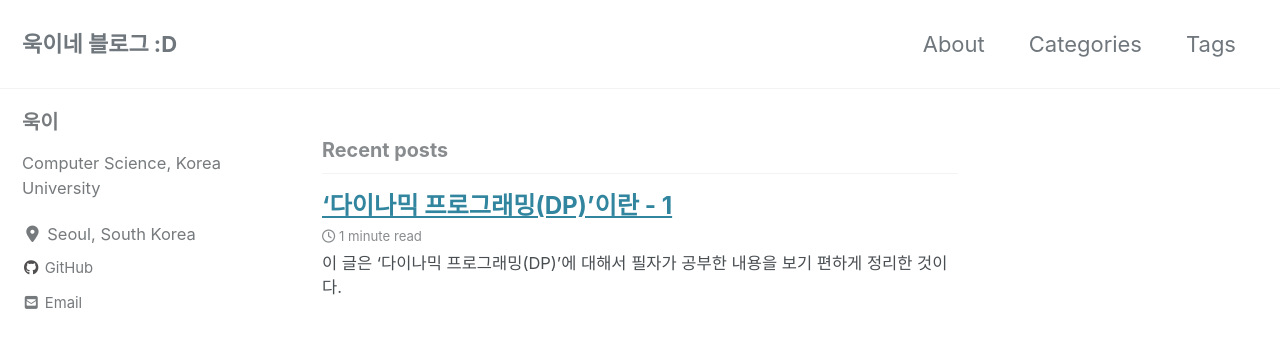
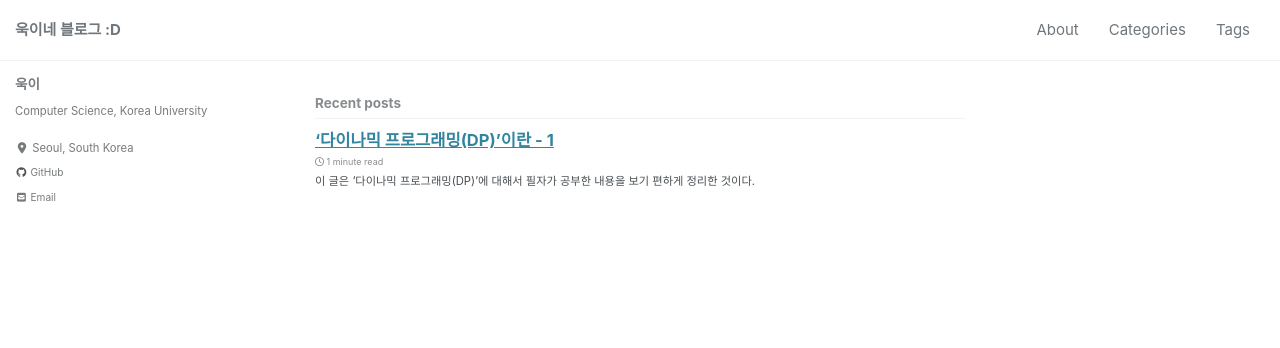
Before and after one commit to woog2roid/old-blog, a Jekyll site: the page built from index.html, in a window 1280 px wide and 900 px high. Shown: the top 348 px of the window. Built offline with Jekyll 4.4.1, drawn with Linux system fonts in a browser that asks for light colours; cached includes are drawn as plain includes; nearby versions of some CDN libraries; the list of posts is cut into pages by our own code.

Commit message:
font size

```diff
--- a/_sass/minimal-mistakes/_reset.scss
+++ b/_sass/minimal-mistakes/_reset.scss
@@ -8,18 +8,18 @@ html {
   /* apply a natural box layout model to all elements */
   box-sizing: border-box;
   background-color: $background-color;
-  font-size: 16px;
+  font-size: 13px;
 
   @include breakpoint($medium) {
-    font-size: 18px;
+    font-size: 15px;
   }
 
   @include breakpoint($large) {
-    font-size: 20px;
+    font-size: 15px;
   }
 
   @include breakpoint($x-large) {
-    font-size: 22px;
+    font-size: 15px;
   }
 
   -webkit-text-size-adjust: 100%;
```
